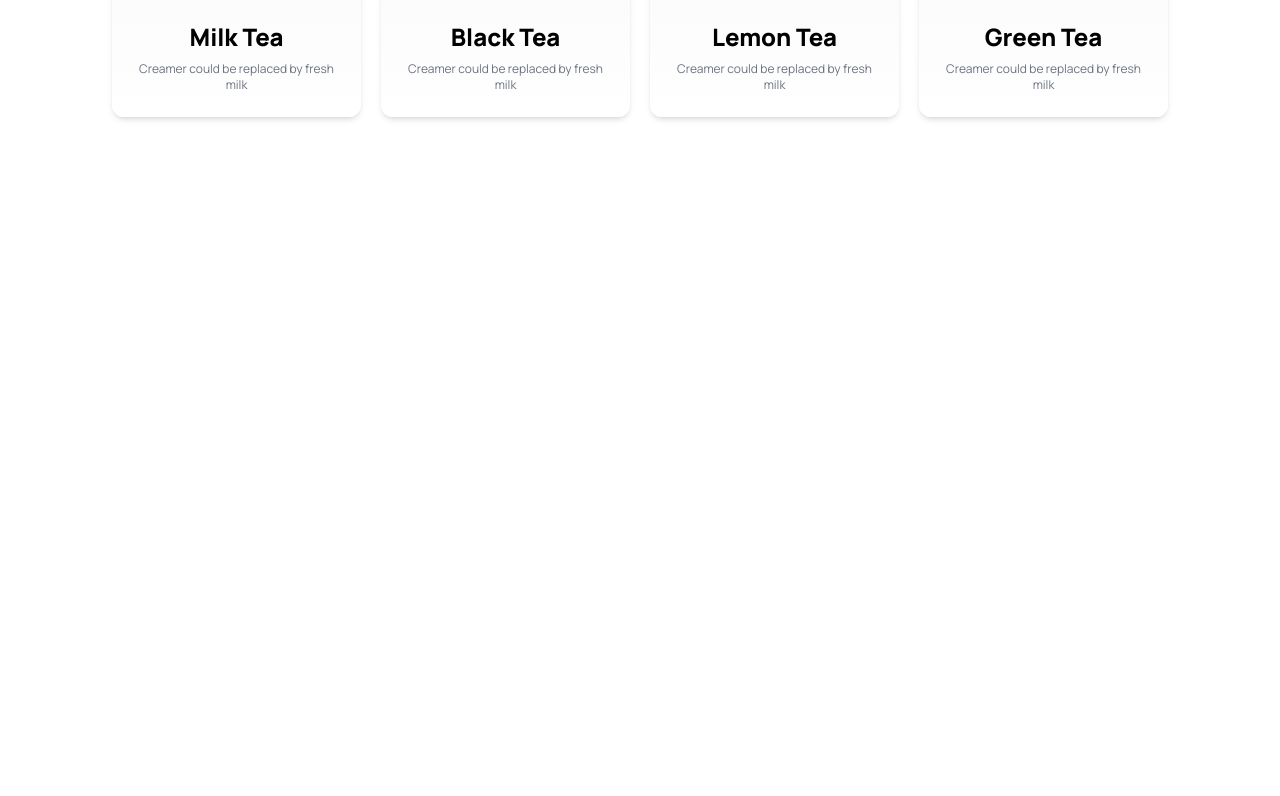
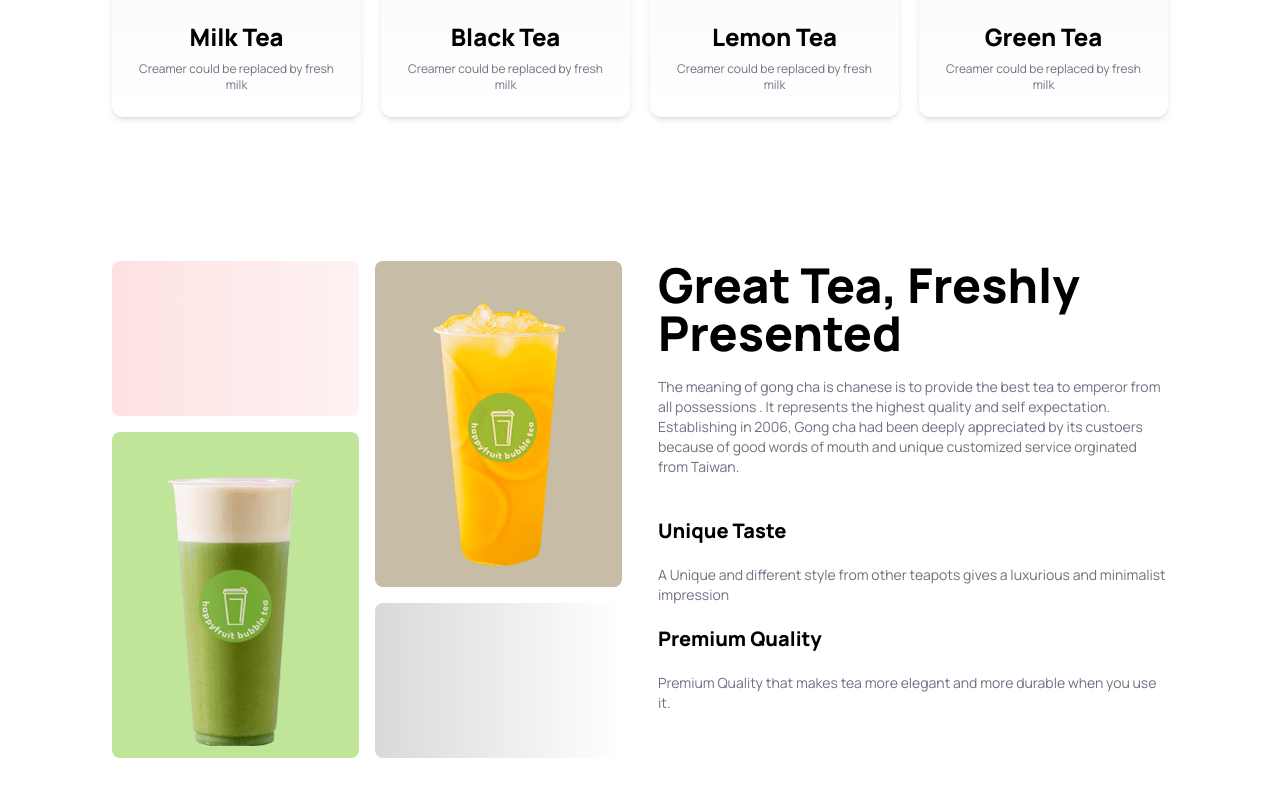
Before and after one commit to Moin-hub/Teahouse-with-Tailwind, a plain HTML site: page index.html in a window 1280 px wide. Shown: the part 968-1764 px from the top of the page. Before the commit the page ends 1229 px from the top, so only its background shows below. Drawn offline with nearby package versions, Linux system fonts and the light colour scheme.

Commit message:
another featured part

```diff
--- a/index.html
+++ b/index.html
@@ -118,6 +118,33 @@
 
           </div>
        </section>
+
+       <!-- great tea section -->
+        <section class="mb-36">
+            <div class="grid grid-cols-1 lg:grid-cols-2 gap-9">
+               <!-- image section -->
+                <div class="grid grid-cols-2 grid-rows-3 gap-4">
+                  <div class="bg-gradient-to-r from-red-100 to-red-50 rounded-lg"></div>
+                  <div class="bg-[#8c76497c] row-start-1 row-span-2 col-start-2 col-end-3 rounded-lg">
+                    <img class="mx-auto pt-10 pb-3 px-5" src="images/fresh-1.png" alt="">
+                  </div>
+                  <div class="bg-[#82cd3782] row-start-2 row-span-2 col-start-1 col-end-2 rounded-lg">
+                    <img class="mx-auto pt-10 pb-3 px-5" src="images/fresh-2.png" alt="">
+                  </div>
+                  <div class="bg-gradient-to-r from-[#D9D9D9] to-[#fff] rounded-lg"></div>
+                </div>
+                <!-- text section -->
+                 <div >
+                  <h1 class="font-extrabold text-5xl mb-5">Great Tea, Freshly Presented</h1>
+                  <p class="mb-10 text-gray-500 text-sm">The meaning of gong cha is chanese is to provide the best tea to emperor from all possessions . It represents the highest quality and self expectation. Establishing in 2006, Gong cha had been deeply appreciated by its custoers  because of good words of mouth and unique customized service orginated from Taiwan.</p>
+                  <h4 class="font-extrabold text-xl mb-5">Unique Taste</h4>
+                  <p class="mb-5 text-gray-500 text-sm">A Unique and different style from other teapots gives a luxurious and minimalist impression</p>
+                  <h4 class="font-extrabold text-xl mb-5">Premium Quality</h4>
+                  <p class=" text-gray-500 text-sm">Premium Quality that makes tea more elegant and more durable when you use it.</p>
+                 </div>
+            </div>
+
+        </section>
     </main>
   </body>
 </html>
```
